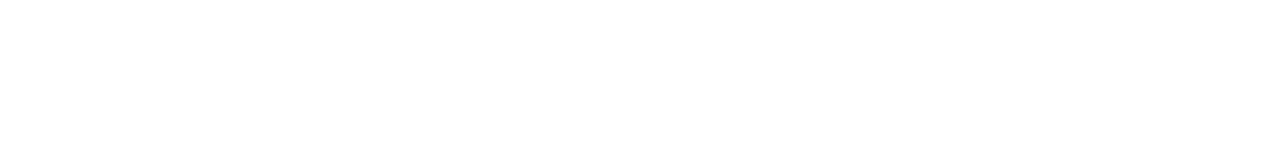
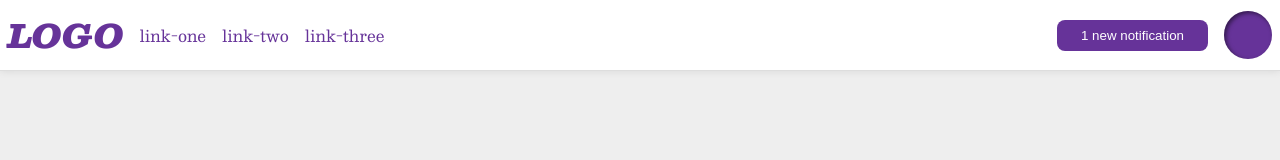
Before and after one commit to Azizstar1992/WebDev, a plain HTML site: page Basics/practice flexbox/03-flex-header-2/index.html in a window 1280 px wide. Drawn offline with nearby package versions, Linux system fonts and the light colour scheme.

Commit message:
exercises

```diff
--- a/Basics/practice flexbox/01-flex-center/style.css
+++ b/Basics/practice flexbox/01-flex-center/style.css
@@ -3,8 +3,8 @@
   border: 4px solid midnightblue;
   width: 400px;
   height: 300px;
-    display: flex;
-  align-items:end;
+  align-items:center;
+  display:flex;
   justify-content: center;
 }
 
@@ -15,4 +15,5 @@
   border: 6px solid maroon;
   width: 80px;
   height: 80px;
+
 }
--- a/Basics/practice flexbox/02-flex-header/style.css
+++ b/Basics/practice flexbox/02-flex-header/style.css
@@ -1,47 +1,29 @@
-*
-{
-    padding: 0;
-    margin: 0;
+.header  {
+    font-family: monospace;
     background: papayawhip;
-}
-a, .logo
-{
-    background-color: white;
-}
-.header, .left-links, .right-links
-{
-    display: flex;
-}
+    display:flex;
+    justify-content: space-between;
+    align-items:center;
+  }
 
-.left-links ul ,.right-links ul
-{
-    list-style: none;
-    display: flex;
-    gap: 8px;
+  .logo {
+    font-size: 48px;
+    font-weight: 900;
+    color: tomato;
+    background: white;
+    padding: 4px 32px;
+  }
 
+  ul {
+    /* this removes the dots on the list items*/
+    list-style-type: none;
+    display:flex;
+  }
 
-}
-
-.header
-{
-    padding:8px;
-    justify-content: space-between;
-    align-items: center;
-
-}
-
-a
-{
+  a {
+    font-size: 22px;
+    background: white;
+    padding: 8px;
+    /* this removes the line under the links */
     text-decoration: none;
-    border: 1px solid black;
-    color:blue;
-    font-size: 18px;
-
-}
-
-.logo
-{
-    color:rgb(163, 101, 29);
-    font-size: 24px;
-
-}
+  }
--- a/Basics/practice flexbox/03-flex-header-2/index.html
+++ b/Basics/practice flexbox/03-flex-header-2/index.html
@@ -0,0 +1,30 @@
+<!DOCTYPE html>
+<html lang="en">
+  <head>
+    <meta charset="UTF-8">
+    <meta http-equiv="X-UA-Compatible" content="IE=edge">
+    <meta name="viewport" content="width=device-width, initial-scale=1.0">
+    <title>Flex Header 2</title>
+    <link rel="stylesheet" href="style.css">
+  </head>
+  <body>
+    <div class="header">
+        <div class="left">
+      <div class="logo">
+        LOGO
+      </div>
+      <ul class="links">
+        <li><a href="https://www.google.com">link-one</a></li>
+        <li><a href="https://www.google.com">link-two</a></li>
+        <li><a href="https://www.google.com">link-three</a></li>
+      </ul>
+    </div>
+      <div class="right">
+      <button class="notifications">
+        1 new notification
+      </button>
+      <div class="profile-image"></div>
+    </div>
+    </div>
+  </body>
+</html>
--- a/Basics/practice flexbox/03-flex-header-2/style.css
+++ b/Basics/practice flexbox/03-flex-header-2/style.css
@@ -0,0 +1,62 @@
+/* this is some magical font-importing.
+you'll learn about it later. */
+@import url('https://fonts.googleapis.com/css2?family=Besley:ital,wght@0,400;1,900&display=swap');
+
+body {
+  margin: 0;
+  background: #eee;
+  font-family: Besley, serif;
+}
+
+.header {
+  background: white;
+  border-bottom: 1px solid #ddd;
+  box-shadow: 0 0 8px rgba(0,0,0,.1);
+  display: flex;
+  justify-content: space-between;
+  padding: 8px;
+}
+
+.profile-image {
+  background: rebeccapurple;
+  box-shadow: inset 2px 2px 4px rgba(0,0,0,.5);
+  border-radius: 50%;
+  width: 48px;
+  height: 48px;
+}
+
+.logo {
+  color: rebeccapurple;
+  font-size: 32px;
+  font-weight: 900;
+  font-style: italic;
+}
+
+button {
+  border: none;
+  border-radius: 8px;
+  background: rebeccapurple;
+  color: white;
+  padding: 8px 24px;
+}
+
+a {
+  /* this removes the line under our links */
+  text-decoration: none;
+  color: rebeccapurple;
+}
+
+ul {
+  list-style-type: none;
+  display: flex;
+  margin: 0;
+  padding: 0;
+  gap: 16px;
+}
+
+.left, .right
+{
+    display:flex;
+    align-items: center;
+    gap: 16px;
+}
--- a/Basics/practice flexbox/04-flex-information/style.css
+++ b/Basics/practice flexbox/04-flex-information/style.css
@@ -0,0 +1,45 @@
+body {
+    font-family: 'Courier New', Courier, monospace;
+    text-align: center;
+  }
+
+  img {
+    width: 100px;
+    height: 100px;
+  }
+
+  .title {
+    font-size: 36px;
+    font-weight: 900;
+    margin-bottom: 32px;
+  }
+
+  /* do not edit this footer */
+  .footer {
+    position: fixed;
+    bottom: 0;
+    left: 0;
+    right: 0;
+    height: 52px;
+    display: flex;
+    align-items: center;
+    justify-content: center;
+    background: #eee;
+  }
+
+  .container
+  {
+    display: flex;
+    justify-content: space-around;
+    flex-wrap: wrap;
+  }
+
+  .box
+  {
+    display: flex;
+    flex-direction: column;
+    justify-content: center;
+
+    max-width: 200px;
+    align-items: center;
+  }
--- a/Basics/practice flexbox/05-flex-modal/style.css
+++ b/Basics/practice flexbox/05-flex-modal/style.css
@@ -0,0 +1,92 @@
+@import url('https://fonts.googleapis.com/css2?family=Roboto:wght@400;700&display=swap');
+
+html, body {
+  height: 100%;
+}
+
+body {
+  font-family: Roboto, sans-serif;
+  margin: 0;
+  background: #aaa;
+  color: #333;
+  /* I'll give you this one for free lol */
+  display: flex;
+  align-items: center;
+  justify-content: center;
+}
+
+.modal {
+  background: white;
+  width: 480px;
+  border-radius: 10px;
+  box-shadow: 2px 4px 16px rgba(0,0,0,.2);
+}
+
+.icon {
+  color: royalblue;
+  font-size: 26px;
+  font-weight: 700;
+  background: lavender;
+  width: 42px;
+  height: 42px;
+  border-radius: 50%;
+  display: flex;
+  align-items: center;
+  justify-content: center;
+}
+
+.close-button {
+  background: #eee;
+  border-radius: 50%;
+  color: #888;
+  font-weight: 400;
+  font-size: 16px;
+  height: 24px;
+  width: 24px;
+  display: flex;
+  align-items: center;
+  justify-content: center;
+  border: 1px solid #eee;
+  padding: 0;
+}
+
+button {
+  cursor: pointer;
+  padding: 8px 16px;
+  border-radius: 8px;
+}
+
+button.continue {
+  background: royalblue;
+  border: 1px solid royalblue;
+  color: white;
+}
+
+button.cancel {
+  background: white;
+  border: 1px solid #ddd;
+  color: royalblue;
+}
+
+.text {
+    margin-bottom: 16px;
+  }
+.icon
+{
+    flex-shrink: 0;
+}
+
+.modal
+{
+    display: flex;
+    gap: 16px;
+  padding: 16px;
+}
+.header {
+    display: flex;
+    align-items: center;
+    justify-content: space-between;
+    font-size: 18px;
+    font-weight: 700;
+    margin-bottom: 8px;
+  }
--- a/Basics/practice flexbox/06-flex-layout/style.css
+++ b/Basics/practice flexbox/06-flex-layout/style.css
@@ -0,0 +1,27 @@
+@import url('https://fonts.googleapis.com/css2?family=Roboto:wght@400;700&display=swap');
+
+body {
+  height: 100vh;
+  margin: 0;
+  overflow: hidden;
+  font-family: Roboto, sans-serif;
+}
+
+img {
+  width: 600px;
+}
+
+button {
+  font-family: Roboto, sans-serif;
+  border: none;
+  border-radius: 8px;
+  background: #eee;
+}
+
+input {
+  border: 1px solid #ddd;
+  border-radius: 16px;
+  padding: 8px 24px;
+  width: 400px;
+  margin-bottom: 16px;
+}
--- a/Basics/practice website/style.css
+++ b/Basics/practice website/style.css
@@ -0,0 +1,61 @@
+*
+{
+    padding:0;
+    margin:0;
+}
+
+body
+{
+    margin:0;
+    padding:0;
+}
+.hero
+{
+    background-color: #1F2937;
+    display: flex;
+    flex-direction: column;
+    padding-top: 10px;
+    padding-bottom: 80px;
+}
+
+a
+{
+    text-decoration: none;
+}
+.navbar,.content
+{
+    display: flex;
+    justify-content: space-around;
+}
+ul
+{
+    text-decoration: none;
+    gap: 8px;
+    display: flex;
+}
+.logo
+{
+    color:#F9FAF9;
+    font-size: 24px;
+}
+
+.left-header
+{
+    color:#F9FAF9;
+    font-size: 48px;
+    font-weight:bolder;
+}
+
+.image
+{
+    height: 200px;
+    width: 200px;
+    background-color: #3a4f6d;
+    padding: 10px;
+}
+
+sec
+{
+    color:#e5e7eb;
+    font-size: 18px;
+}
```
Also changed, not shown: Basics/practice flexbox/01-flex-center/index.html (+5 -4 lines), Basics/practice flexbox/04-flex-information/index.html (+47 -0 lines), Basics/practice flexbox/05-flex-modal/index.html (+31 -0 lines), Basics/practice flexbox/06-flex-layout/index.html (+42 -0 lines), Basics/practice javascript/javascript basics/javascript.js (added, +14 -0 lines), Basics/practice website/index.html (+32 -0 lines), Basics/practice flexbox/04-flex-information/images/barberry.png (added), Basics/practice flexbox/04-flex-information/images/chilli.png (added), Basics/practice flexbox/04-flex-information/images/pepper.png (added), Basics/practice flexbox/04-flex-information/images/saffron.png (added), Basics/practice flexbox/06-flex-layout/logo.png (added). Lines whose indentation alone changed are shown as unchanged.
